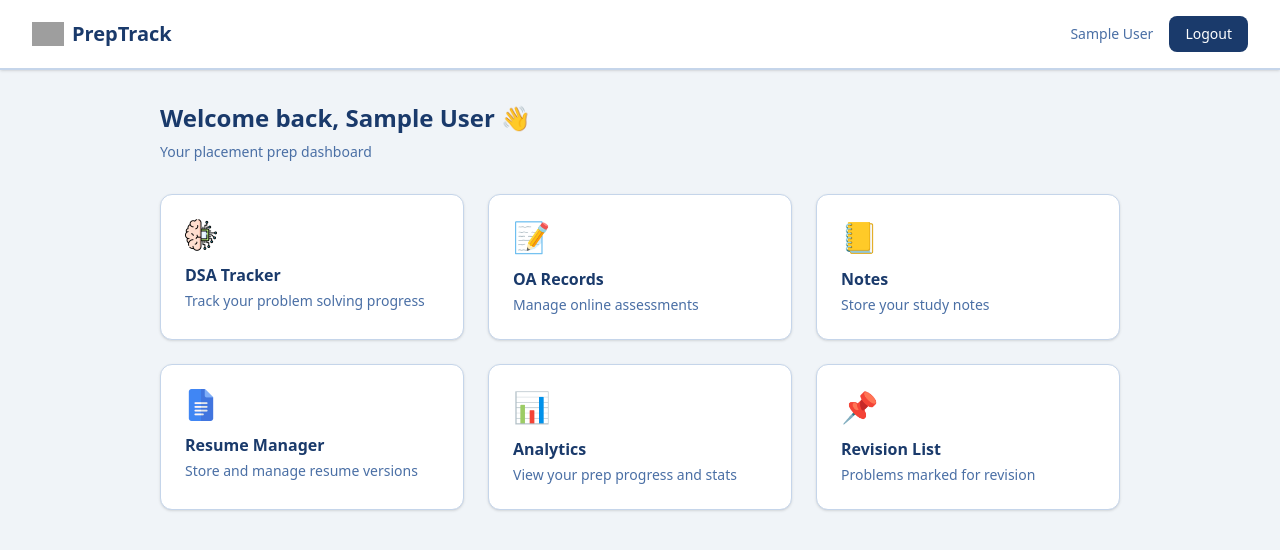
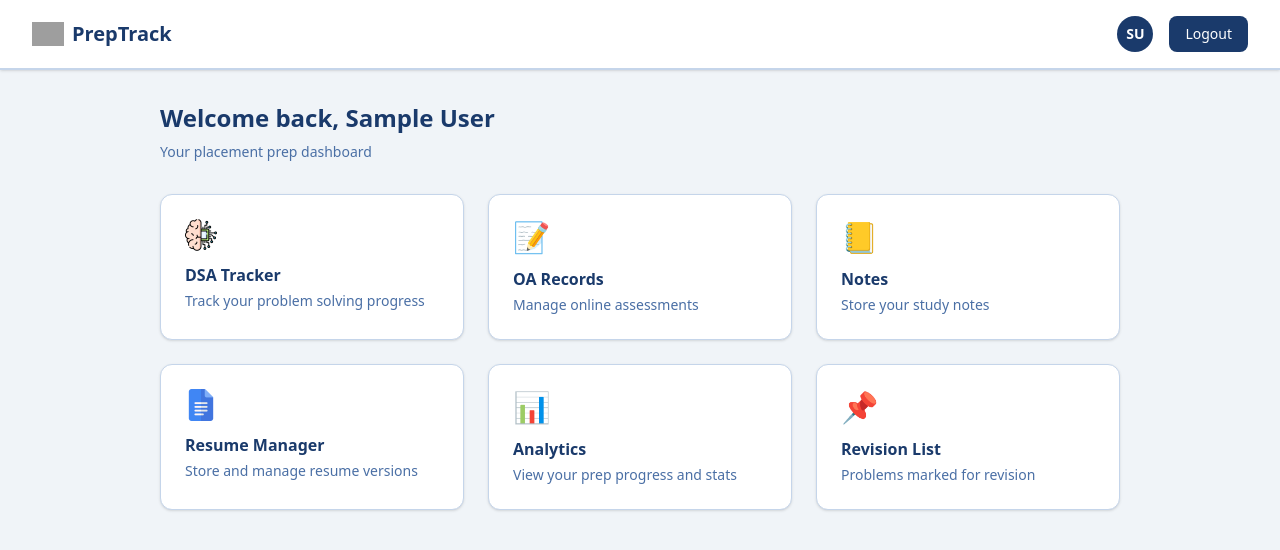
Before and after one commit to durgaprasad00773/placement-prep, a React (Vite) app in the folder frontend/: page /dashboard in a window 1280 px wide. Shown: the top 550 px of the page. Built offline with nearby package versions, Linux system fonts and the light colour scheme; no server answers; sample sign-in values are in the browser's storage; grey boxes are pictures that could not be loaded.

Commit message:
feat: add getInitials function and update user display in Dashboard component

```diff
--- a/frontend/src/pages/Dashboard.jsx
+++ b/frontend/src/pages/Dashboard.jsx
@@ -19,6 +19,13 @@ const Dashboard = () => {
   { label: 'Revision List', description: 'Problems marked for revision', icon: '📌', path: '/revision-list' },
 ];
 
+const getInitials = (name) => {
+  if (!name) return 'U';
+  const parts = name.trim().split(' ');
+  if (parts.length === 1) return parts[0][0].toUpperCase();
+  return (parts[0][0] + parts[parts.length - 1][0]).toUpperCase();
+};
+
   return (
     <div className="min-h-screen" style={{ backgroundColor: '#f0f4f8' }}>
       {/* Navbar */}
@@ -28,13 +35,16 @@ const Dashboard = () => {
             <h1 className="text-xl font-bold" style={{ color: '#1a3a6b' }}>PrepTrack</h1>
           </div>
         <div className="flex items-center gap-4">
-          <span
+          <div
             onClick={() => navigate('/profile')}
-            className="text-sm font-medium cursor-pointer hover:underline"
-            style={{ color: '#4a6fa5' }}
+            className="w-9 h-9 rounded-full flex items-center justify-center cursor-pointer font-bold text-sm text-white transition"
+            style={{ backgroundColor: '#1a3a6b' }}
+            onMouseEnter={e => e.currentTarget.style.backgroundColor = '#142d54'}
+            onMouseLeave={e => e.currentTarget.style.backgroundColor = '#1a3a6b'}
+            title={user?.name}
           >
-            {user?.name}
-          </span>
+            {getInitials(user?.name)}
+          </div>
           <button
             onClick={handleLogout}
             className="text-sm text-white px-4 py-2 rounded-lg font-medium transition"
@@ -49,7 +59,7 @@ const Dashboard = () => {
 
       <div className="max-w-5xl mx-auto p-8">
         <h2 className="text-2xl font-bold mb-2" style={{ color: '#1a3a6b' }}>
-          Welcome back, {user?.name} 👋
+          Welcome back, {user?.name}
         </h2>
         <p className="text-sm mb-8" style={{ color: '#4a6fa5' }}>
           Your placement prep dashboard
```
